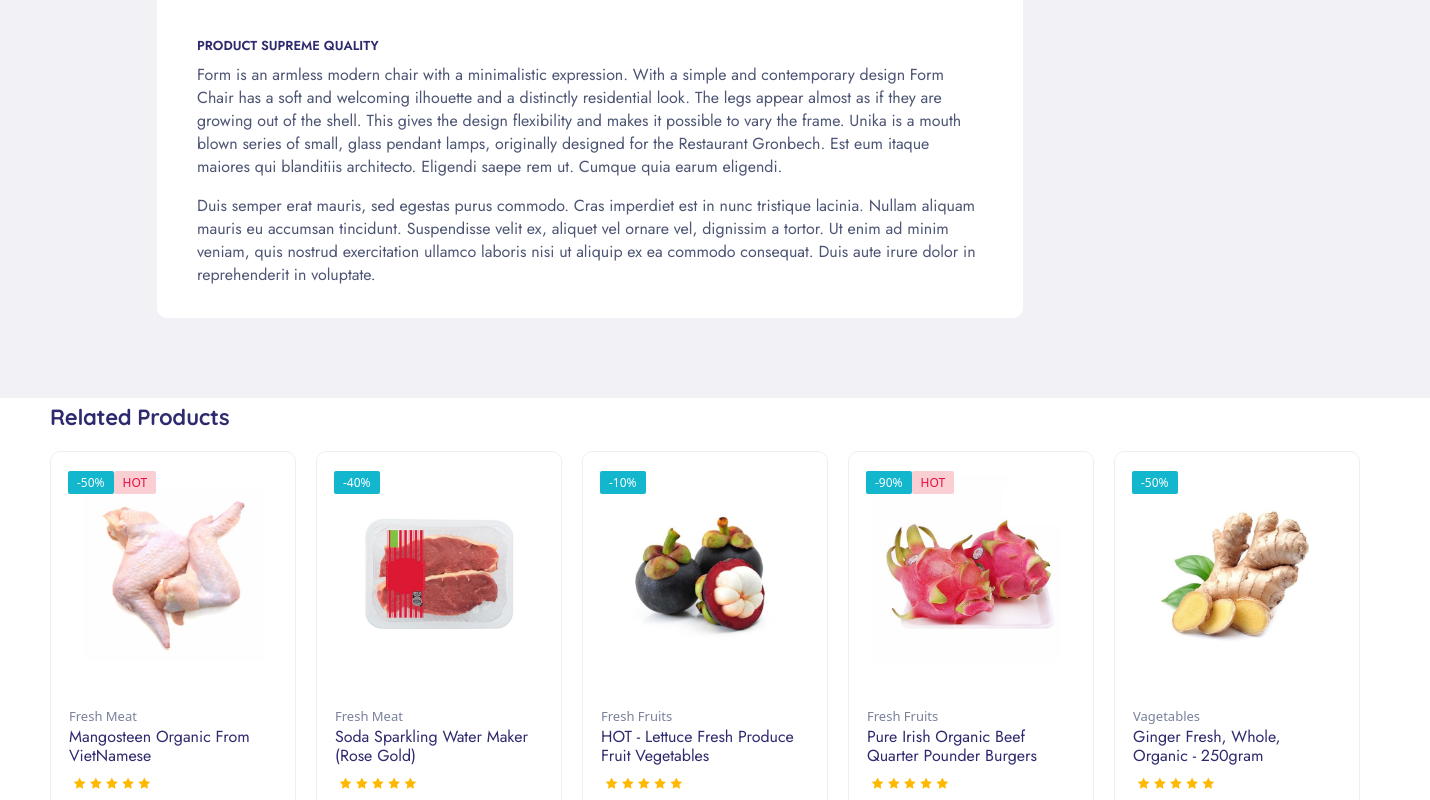
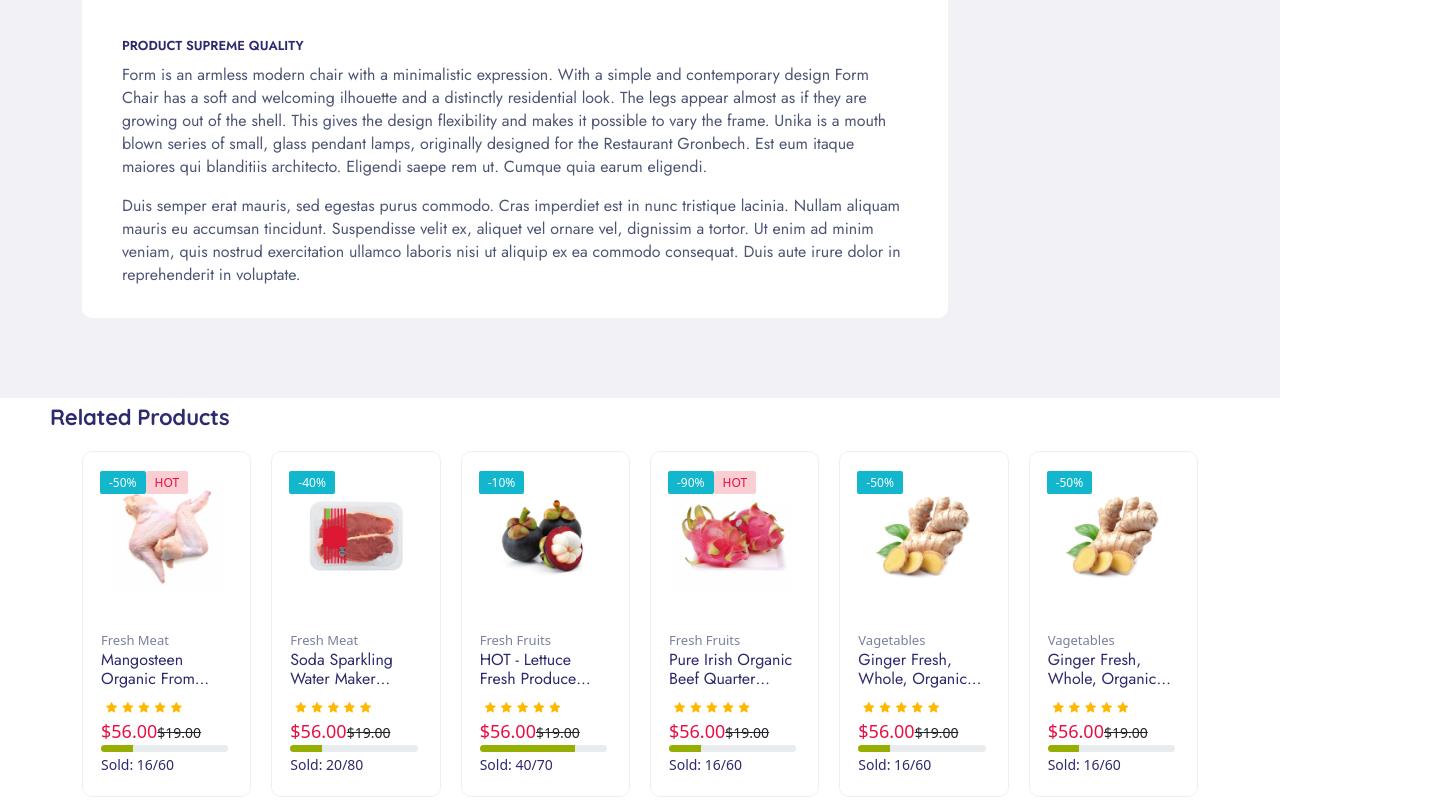
Before and after one commit to Ducvovan01/orfarm_clone, a JavaScript app in the folder orfarm/: page /shop-details in a window 1280 px wide. Shown: the part 2000-2800 px from the top of the page, 1430 px wide, since content can reach past the window. Built offline with nearby package versions, Linux system fonts and the light colour scheme.

Commit message:
fix_product_slider

```diff
--- a/orfarm/src/components/BlogSlider.vue
+++ b/orfarm/src/components/BlogSlider.vue
@@ -4,14 +4,6 @@ import { Navigation, Pagination, Scrollbar, A11y } from "swiper/modules";
 import { Virtual } from "swiper/modules";
 import { Swiper, SwiperSlide } from "swiper/vue";
 
-
-const onSwiper = (swiper) => {
-  console.log(swiper);
-};
-
-const onSlideChange = () => {
-  console.log("slide change");
-};
 </script>
 <template>
     <section class="blog-area pt-30">
--- a/orfarm/src/components/ProductSlider.vue
+++ b/orfarm/src/components/ProductSlider.vue
@@ -1,4 +1,7 @@
 <script setup>
+import { Navigation, Pagination, Scrollbar, A11y } from "swiper/modules";
+import { Virtual } from "swiper/modules";
+import { Swiper, SwiperSlide } from "swiper/vue";
 const props = defineProps({
     title: {
     type: String,
@@ -8,7 +11,7 @@ const props = defineProps({
     type:String,
   },
   fullscreen:{
-   type:Boolean,
+   type:String,
   }
 });
 
@@ -64,11 +67,11 @@ const isValidOption = (option) => {
                </div>
                <div class="row">
                   <div class="col-lg-12">
-                     <div class="tpnavtab__area pb-40">
-                        <div class="tpproduct__arrow p-relative">
-                           <div class="swiper-container tpproduct-active-2 tpslider-bottom p-relative swiper-container-initialized swiper-container-horizontal swiper-container-pointer-events">
-                              <div class="swiper-wrapper" id="swiper-wrapper-a4ffd613ce71f479" aria-live="off" style="transform: translate3d(0px, 0px, 0px);">
-                                 <div class="swiper-slide swiper-slide-active" role="group" aria-label="1 / 5" style="width: 246px; margin-right: 20px;">
+                     <div class="tpnavtab__area pb-40" >
+                        <div class="tpproduct__arrow p-relative container" >
+                           <swiper  :slides-per-view="6" :space-between="20">
+
+                              <swiper-slide style="width:10vw">
                                     <div class="tpproduct p-relative tpprogress__hover">
                                        <div class="tpproduct__thumb p-relative text-center">
                                           <a href="#"><img src="../assets/img/product/products29-min.jpg" alt=""></a>
@@ -121,8 +124,8 @@ const isValidOption = (option) => {
                                           </div>
                                        </div>
                                     </div>
-                                 </div>
-                                 <div class="swiper-slide swiper-slide-next" role="group" aria-label="2 / 5" style="width: 246px; margin-right: 20px;">
+                                 </swiper-slide>
+                                 <swiper-slide style="width:10vw">
                                     <div class="tpproduct p-relative tpprogress__hover">
                                        <div class="tpproduct__thumb p-relative text-center">
                                           <a href="#"><img src="../assets/img/product/products9-min.jpg" alt=""></a>
@@ -174,8 +177,8 @@ const isValidOption = (option) => {
                                           </div>
                                        </div>
                                     </div>
-                                 </div>
-                                 <div class="swiper-slide" role="group" aria-label="3 / 5" style="width: 246px; margin-right: 20px;">
+                                 </swiper-slide>
+                                 <swiper-slide style="width:10vw">
                                     <div class="tpproduct p-relative tpprogress__hover">
                                        <div class="tpproduct__thumb p-relative text-center">
                                           <a href="#"><img src="../assets/img/product/products13-min.jpg" alt=""></a>
@@ -227,8 +230,8 @@ const isValidOption = (option) => {
                                           </div>
                                        </div>
                                     </div>
-                                 </div>
-                                 <div class="swiper-slide" role="group" aria-label="4 / 5" style="width: 246px; margin-right: 20px;">
+                                 </swiper-slide>
+                                 <swiper-slide style="width:10vw">
                                     <div class="tpproduct p-relative tpprogress__hover">
                                        <div class="tpproduct__thumb p-relative text-center">
                                           <a href="#"><img src="../assets/img/product/products27-min.jpg" alt=""></a>
@@ -281,8 +284,8 @@ const isValidOption = (option) => {
                                           </div>
                                        </div>
                                     </div>
-                                 </div>
-                                 <div class="swiper-slide" role="group" aria-label="5 / 5" style="width: 246px; margin-right: 20px;">
+                                 </swiper-slide>
+                                 <swiper-slide style="width:10vw">
                                     <div class="tpproduct p-relative tpprogress__hover">
                                        <div class="tpproduct__thumb p-relative text-center">
                                           <a href="#"><img src="../assets/img/product/products15-min.jpg" alt=""></a>
@@ -334,9 +337,115 @@ const isValidOption = (option) => {
                                           </div>
                                        </div>
                                     </div>
-                                 </div>
-                              </div>
-                           <span class="swiper-notification" aria-live="assertive" aria-atomic="true"></span></div>
+                                 </swiper-slide>
+                                 <swiper-slide style="width:10vw">
+                                    <div class="tpproduct p-relative tpprogress__hover">
+                                       <div class="tpproduct__thumb p-relative text-center">
+                                          <a href="#"><img src="../assets/img/product/products15-min.jpg" alt=""></a>
+                                          <a class="tpproduct__thumb-img" href="shop-details.html"><img src="../assets/img/product/products32-min.jpg" alt=""></a>
+                                          <div class="tpproduct__info bage">
+                                             <span class="tpproduct__info-discount bage__discount">-50%</span>
+                                          </div>
+                                          <div class="tpproduct__shopping">
+                                             <a class="tpproduct__shopping-wishlist" href="wishlist.html"><i class="icon-heart icons"></i></a>
+                                             <a class="tpproduct__shopping-wishlist" href="#"><i class="icon-layers"></i></a>
+                                             <a class="tpproduct__shopping-cart" href="#"><i class="icon-eye"></i></a>
+                                          </div>
+                                       </div>
+                                       <div class="tpproduct__content">
+                                          <span class="tpproduct__content-weight">
+                                             <a href="shop-details-3.html">Vagetables</a>
+                                          </span>
+                                          <h4 class="tpproduct__title">
+                                             <a href="shop-details-3.html">Ginger Fresh, Whole, Organic - 250gram</a>
+                                          </h4>
+                                          <div class="tpproduct__rating">
+                                             <a href="#"><i class="icon-star_outline1"></i></a>
+                                             <a href="#"><i class="icon-star_outline1"></i></a>
+                                             <a href="#"><i class="icon-star_outline1"></i></a>
+                                             <a href="#"><i class="icon-star_outline1"></i></a>
+                                             <a href="#"><i class="icon-star_outline1"></i></a>
+                                          </div>
+                                          <div class="tpproduct__price">
+                                             <span>$56.00</span>
+                                             <del>$19.00</del>
+                                          </div>
+                                          <div class="tpproduct__progress">
+                                             <div class="progress">
+                                                <div class="progress-bar w-25" role="progressbar" aria-label="Basic example" aria-valuenow="75" aria-valuemin="0" aria-valuemax="100"></div>
+                                                </div>
+                                                <span>Sold: <b>16/60</b></span>
+                                          </div>
+                                       </div>
+                                       <div class="tpproduct__hover-text">
+                                          <div class="tpproduct__hover-btn d-flex justify-content-center mb-10">
+                                             <a class="tp-btn-2" href="cart.html">Add to cart</a>
+                                          </div>
+                                          <div class="tpproduct__descrip">
+                                             <ul>
+                                                <li>Type: Organic</li>
+                                                <li>MFG: August 4.2021</li>
+                                                <li>LIFE: 60 days</li>
+                                             </ul>
+                                          </div>
+                                       </div>
+                                    </div>
+                                 </swiper-slide>
+                                 <swiper-slide style="width:10vw">
+                                    <div class="tpproduct p-relative tpprogress__hover">
+                                       <div class="tpproduct__thumb p-relative text-center">
+                                          <a href="#"><img src="../assets/img/product/products15-min.jpg" alt=""></a>
+                                          <a class="tpproduct__thumb-img" href="shop-details.html"><img src="../assets/img/product/products32-min.jpg" alt=""></a>
+                                          <div class="tpproduct__info bage">
+                                             <span class="tpproduct__info-discount bage__discount">-50%</span>
+                                          </div>
+                                          <div class="tpproduct__shopping">
+                                             <a class="tpproduct__shopping-wishlist" href="wishlist.html"><i class="icon-heart icons"></i></a>
+                                             <a class="tpproduct__shopping-wishlist" href="#"><i class="icon-layers"></i></a>
+                                             <a class="tpproduct__shopping-cart" href="#"><i class="icon-eye"></i></a>
+                                          </div>
+                                       </div>
+                                       <div class="tpproduct__content">
+                                          <span class="tpproduct__content-weight">
+                                             <a href="shop-details-3.html">Vagetables</a>
+                                          </span>
+                                          <h4 class="tpproduct__title">
+                                             <a href="shop-details-3.html">Ginger Fresh, Whole, Organic - 250gram</a>
+                                          </h4>
+                                          <div class="tpproduct__rating">
+                                             <a href="#"><i class="icon-star_outline1"></i></a>
+                                             <a href="#"><i class="icon-star_outline1"></i></a>
+                                             <a href="#"><i class="icon-star_outline1"></i></a>
+                                             <a href="#"><i class="icon-star_outline1"></i></a>
+                                             <a href="#"><i class="icon-star_outline1"></i></a>
+                                          </div>
+                                          <div class="tpproduct__price">
+                                             <span>$56.00</span>
+                                             <del>$19.00</del>
+                                          </div>
+                                          <div class="tpproduct__progress">
+                                             <div class="progress">
+                                                <div class="progress-bar w-25" role="progressbar" aria-label="Basic example" aria-valuenow="75" aria-valuemin="0" aria-valuemax="100"></div>
+                                                </div>
+                                                <span>Sold: <b>16/60</b></span>
+                                          </div>
+                                       </div>
+                                       <div class="tpproduct__hover-text">
+                                          <div class="tpproduct__hover-btn d-flex justify-content-center mb-10">
+                                             <a class="tp-btn-2" href="cart.html">Add to cart</a>
+                                          </div>
+                                          <div class="tpproduct__descrip">
+                                             <ul>
+                                                <li>Type: Organic</li>
+                                                <li>MFG: August 4.2021</li>
+                                                <li>LIFE: 60 days</li>
+                                             </ul>
+                                          </div>
+                                       </div>
+                                    </div>
+                                 </swiper-slide>
+                              </swiper>
+                           <span class="swiper-notification" aria-live="assertive" aria-atomic="true"></span>
                         </div>
                      </div>
                   </div>
@@ -609,6 +718,11 @@ const isValidOption = (option) => {
     display: flex;
     align-items: flex-start;
 }
+.tpnavtab__area{
+   position:relative;
+   overflow:hidden;
+   width:100%;
+}
 .tpnavtab__area nav {
     margin-bottom: 15px;
     display: flex;
```
